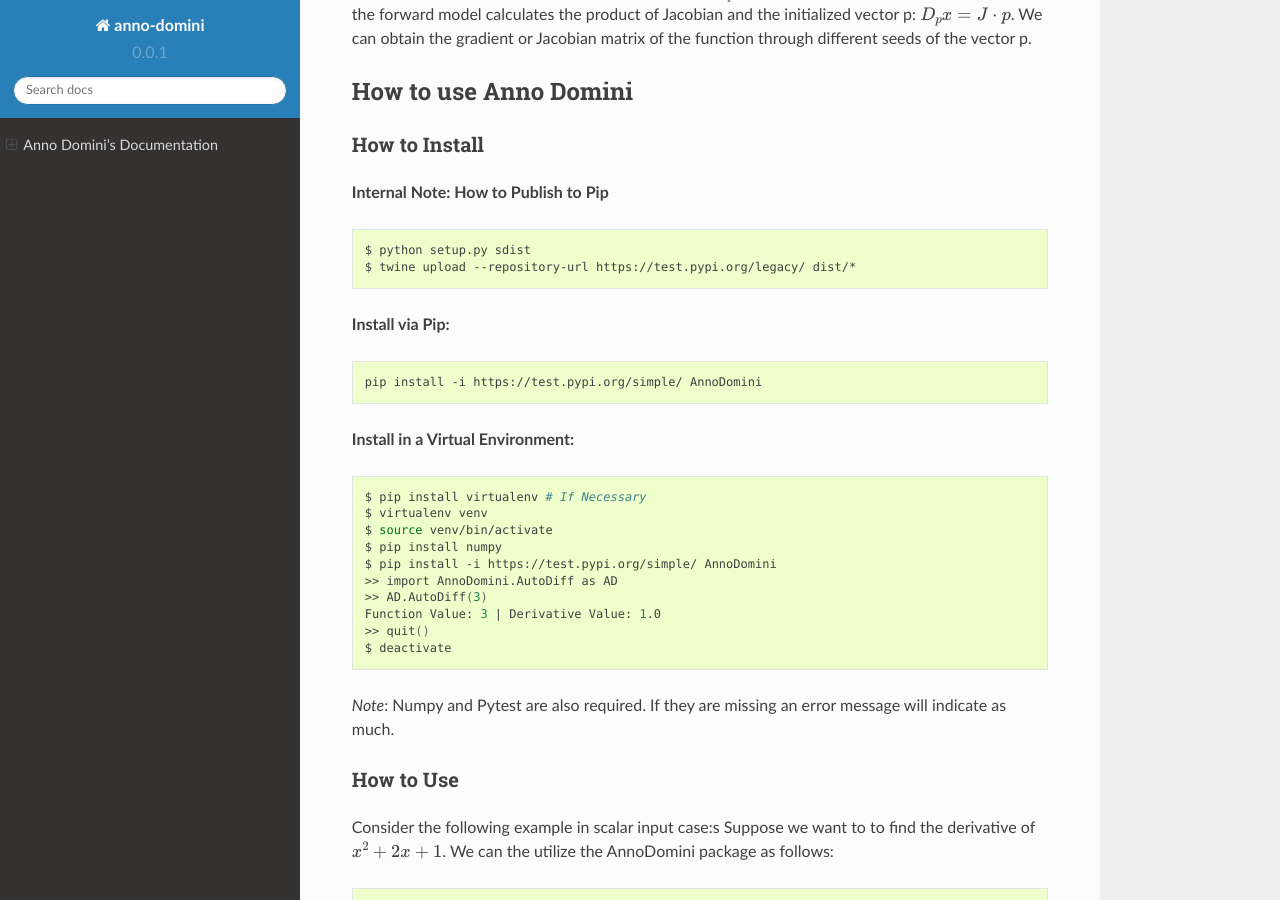
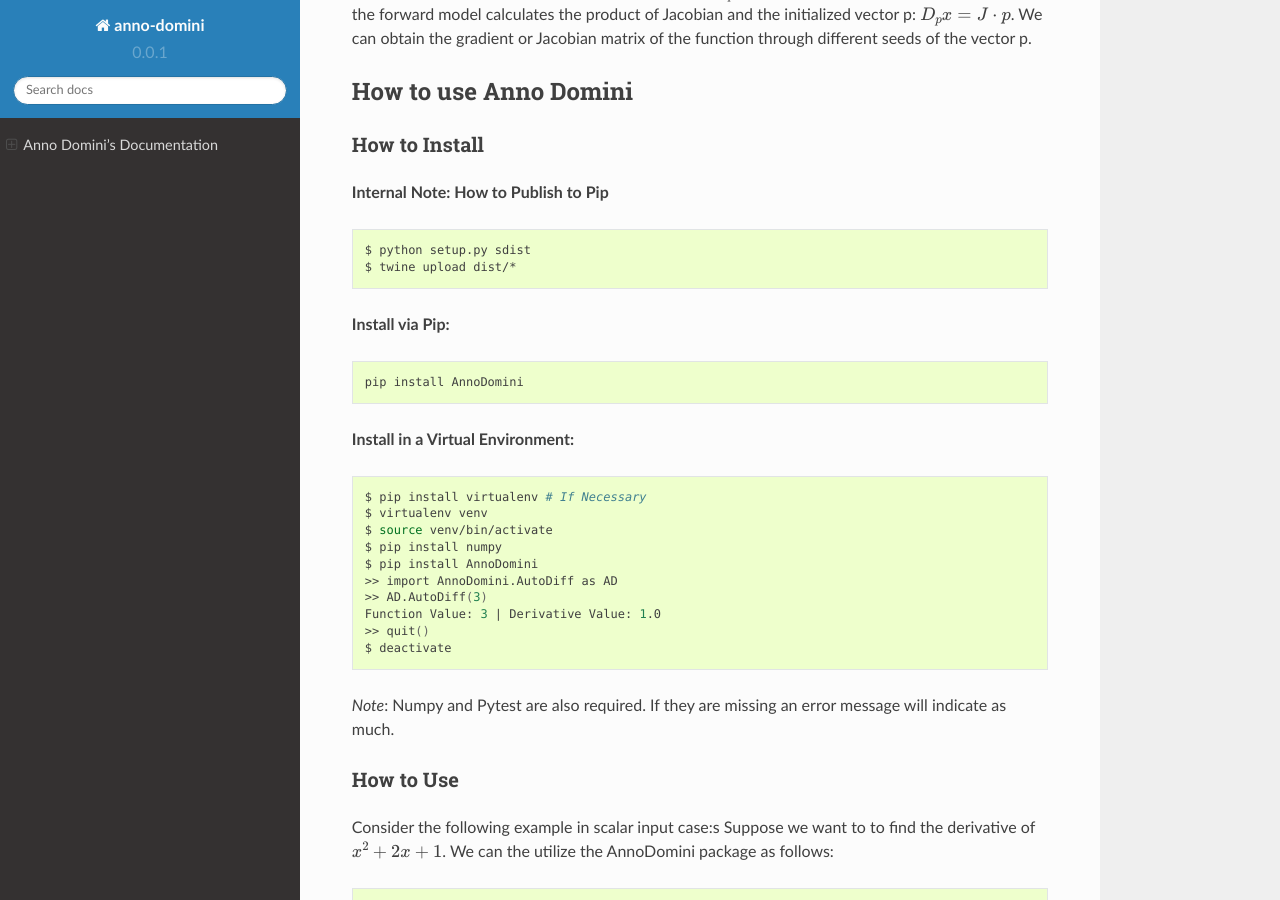
Before and after one commit to anno-domini-207/auto-diff, a Sphinx documentation site: the page built from docs/source/index.rst, in a window 1280 px wide and 900 px high, scrolled down 1828 px. Built offline with Sphinx 7.4.7 and the Read the Docs theme 2.0.0, drawn with Linux system fonts in a browser that asks for light colours.

Commit message:
Updating documentation with adult pypi

```diff
--- a/docs/source/index.rst
+++ b/docs/source/index.rst
@@ -58,13 +58,13 @@ How to Install
 
 
     $ python setup.py sdist
-    $ twine upload --repository-url https://test.pypi.org/legacy/ dist/*
+    $ twine upload dist/*
 
 **Install via Pip:**
 
 .. code-block:: bash
 
-    pip install -i https://test.pypi.org/simple/ AnnoDomini
+    pip install AnnoDomini
 
 **Install in a Virtual Environment:**
 
@@ -75,7 +75,7 @@ How to Install
     $ virtualenv venv
     $ source venv/bin/activate
     $ pip install numpy
-    $ pip install -i https://test.pypi.org/simple/ AnnoDomini
+    $ pip install AnnoDomini
     >> import AnnoDomini.AutoDiff as AD
     >> AD.AutoDiff(3)
     Function Value: 3 | Derivative Value: 1.0
```
